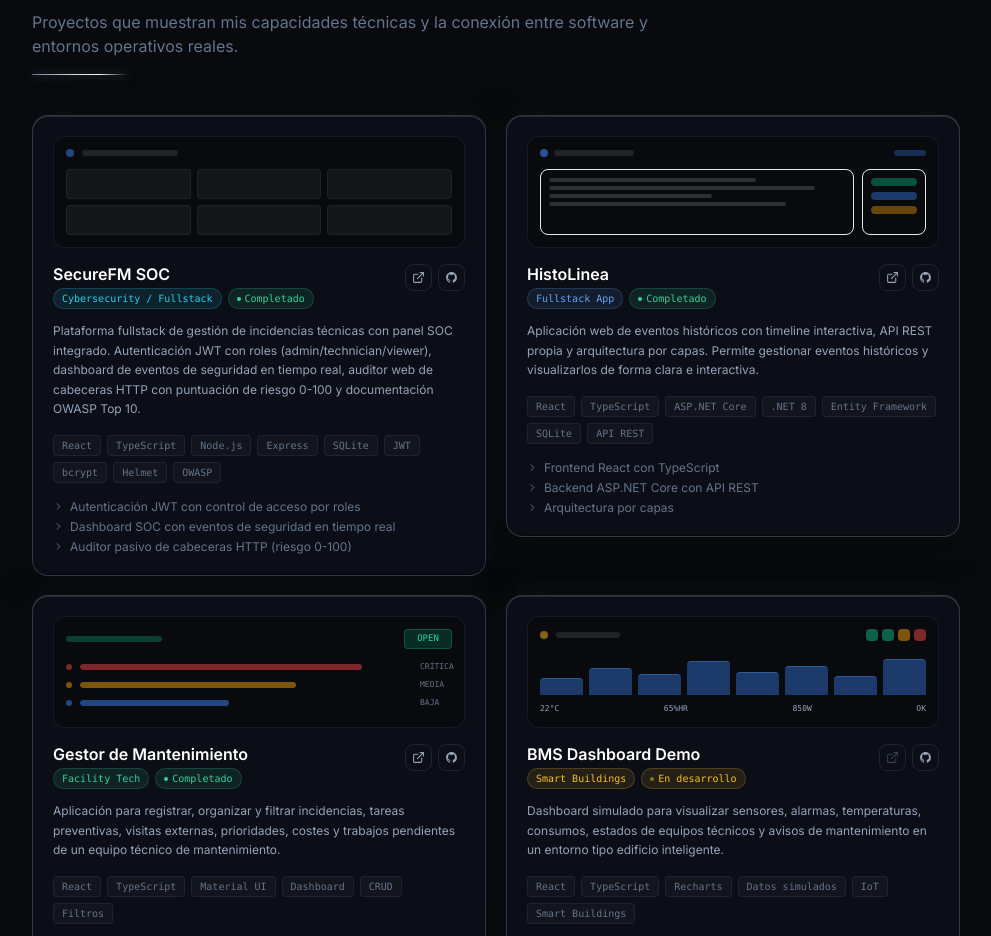
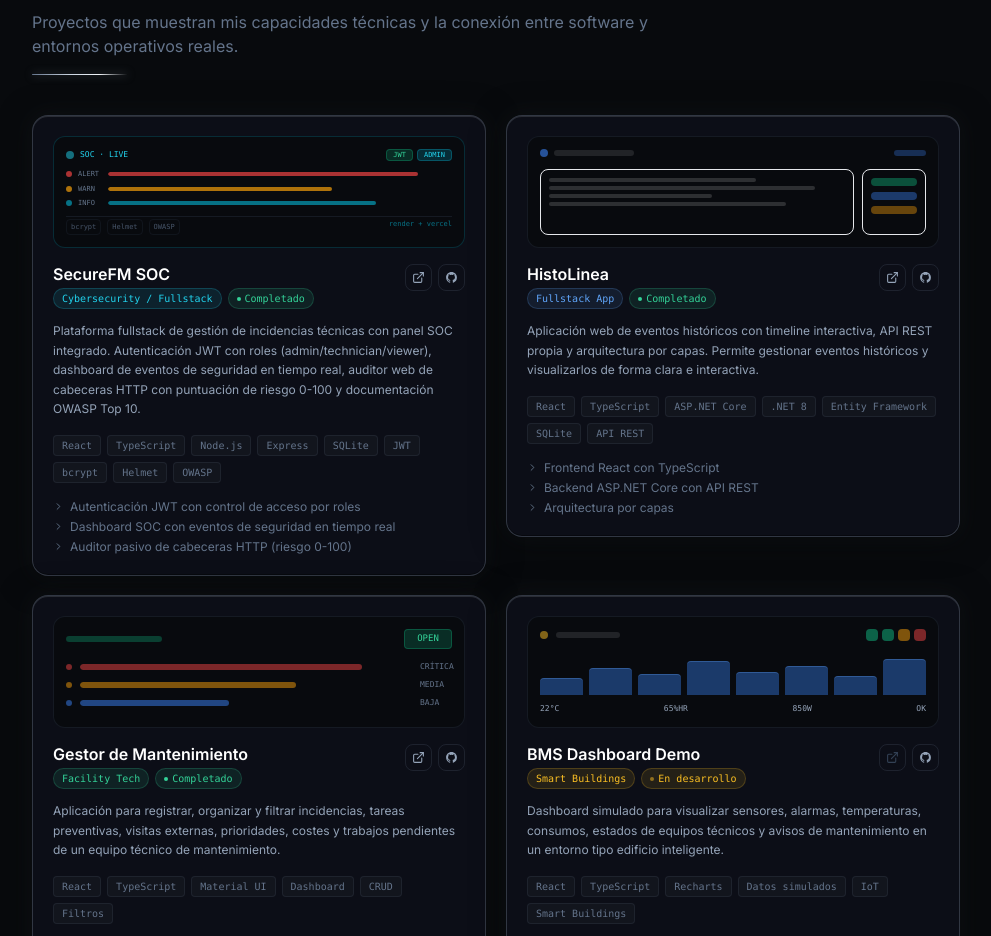
Before and after one commit to Manumost93/portfolio, a React app: page / in a window 1280 px wide. Shown: the part 1461-2397 px from the top of the page, without its empty margins (264-1255 px from the left). Built offline with nearby package versions, Linux system fonts and the light colour scheme; the HTML template or start-up script is replaced by a standard one.

Commit message:
feat: add SOC mockup and cyan glow for SecureFM SOC card

```diff
--- a/src/components/Projects.tsx
+++ b/src/components/Projects.tsx
@@ -120,6 +120,43 @@ function ProjectMockup({ type }: { type: string }) {
       </div>
     );
   }
+  if (type === 'Cybersecurity / Fullstack') {
+    return (
+      <div className="h-28 rounded-xl bg-[#080a0e] border border-cyan-500/20 overflow-hidden p-3 flex flex-col gap-1.5 font-mono">
+        <div className="flex items-center justify-between mb-0.5">
+          <div className="flex items-center gap-1.5">
+            <div className="w-2 h-2 rounded-full bg-cyan-400 animate-pulse" />
+            <span className="text-[8px] text-cyan-400">SOC · LIVE</span>
+          </div>
+          <div className="flex items-center gap-1">
+            <div className="h-3 px-1.5 bg-emerald-500/20 border border-emerald-500/30 rounded text-[7px] text-emerald-400 flex items-center">JWT</div>
+            <div className="h-3 px-1.5 bg-cyan-500/20 border border-cyan-500/30 rounded text-[7px] text-cyan-400 flex items-center">ADMIN</div>
+          </div>
+        </div>
+        <div className="space-y-1">
+          {[
+            { color: 'bg-red-500/70', label: 'ALERT', msg: 'Brute force detected · /api/auth', w: '90%' },
+            { color: 'bg-amber-500/70', label: 'WARN', msg: 'Rate limit triggered · 429', w: '65%' },
+            { color: 'bg-cyan-500/60', label: 'INFO', msg: 'Header audit · score 78/100', w: '78%' },
+          ].map((row, i) => (
+            <div key={i} className="flex items-center gap-1.5">
+              <div className={`w-1.5 h-1.5 rounded-full shrink-0 ${row.color}`} />
+              <span className="text-[7px] text-slate-500 w-6 shrink-0">{row.label}</span>
+              <div className="flex-1 h-1 bg-white/6 rounded overflow-hidden">
+                <div className={`h-full ${row.color} rounded`} style={{ width: row.w }} />
+              </div>
+            </div>
+          ))}
+        </div>
+        <div className="flex gap-1.5 mt-auto pt-0.5 border-t border-slate-700/30">
+          {['bcrypt', 'Helmet', 'OWASP'].map((tag, i) => (
+            <span key={i} className="text-[7px] text-slate-600 px-1 py-0.5 bg-white/4 border border-slate-700/20 rounded">{tag}</span>
+          ))}
+          <span className="ml-auto text-[7px] text-cyan-500/60">render + vercel</span>
+        </div>
+      </div>
+    );
+  }
   if (type === 'Salud & Reservas') {
     return (
       <div className="h-28 rounded-xl bg-[#080a0e] border border-slate-700/30 overflow-hidden p-3 flex flex-col gap-2">
@@ -205,7 +242,7 @@ export default function Projects() {
             transition={{ duration: 0.5, delay: i * 0.07 }}
           >
             <TiltCard>
-            <GlowCard className="group card-metal rounded-2xl p-5 transition-all h-full" glowColor="148,163,184">
+            <GlowCard className="group card-metal rounded-2xl p-5 transition-all h-full" glowColor={project.glowRgb ?? '148,163,184'}>
               <div className="mb-4">
                 <ProjectMockup type={project.type} />
               </div>
--- a/src/data/projects.ts
+++ b/src/data/projects.ts
@@ -9,6 +9,7 @@ export interface Project {
   demoUrl: string;
   githubUrl: string;
   status?: 'completado' | 'en-desarrollo';
+  glowRgb?: string;
 }
 
 export const projects: Project[] = [
@@ -30,6 +31,7 @@ export const projects: Project[] = [
     demoUrl: 'https://securefm-soc.vercel.app',
     githubUrl: 'https://github.com/Manumost93/Securefm-soc',
     status: 'completado',
+    glowRgb: '34,211,238',
   },
   {
     id: 3,
```
